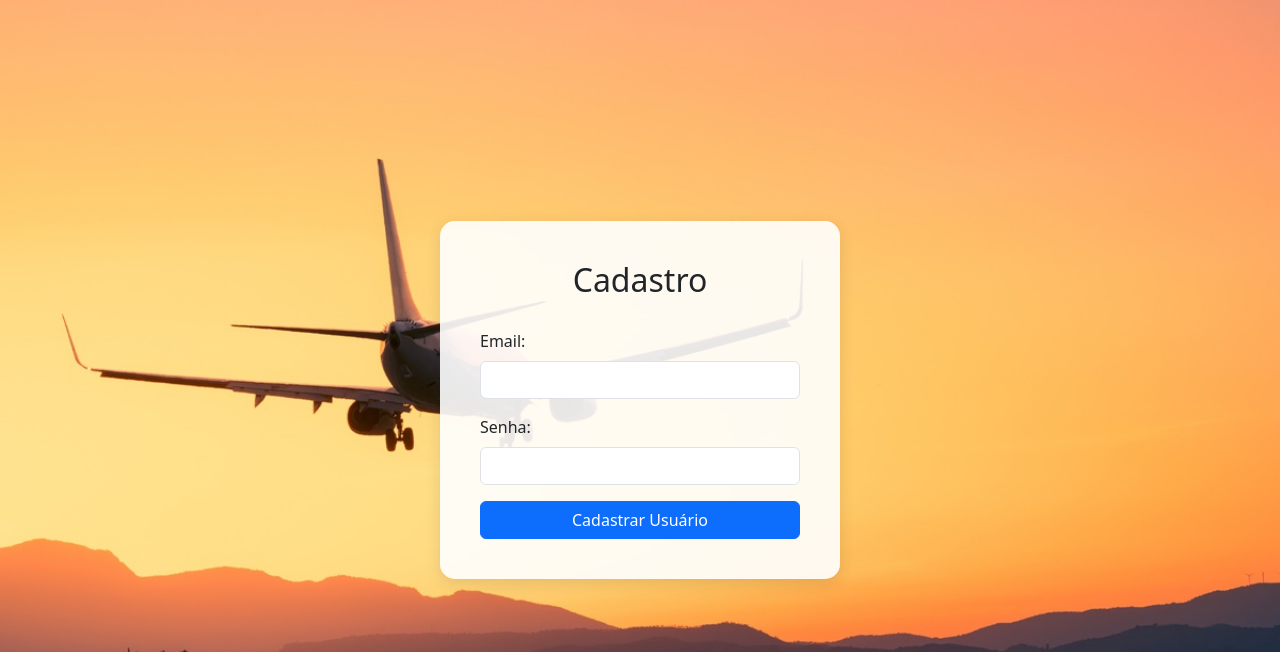
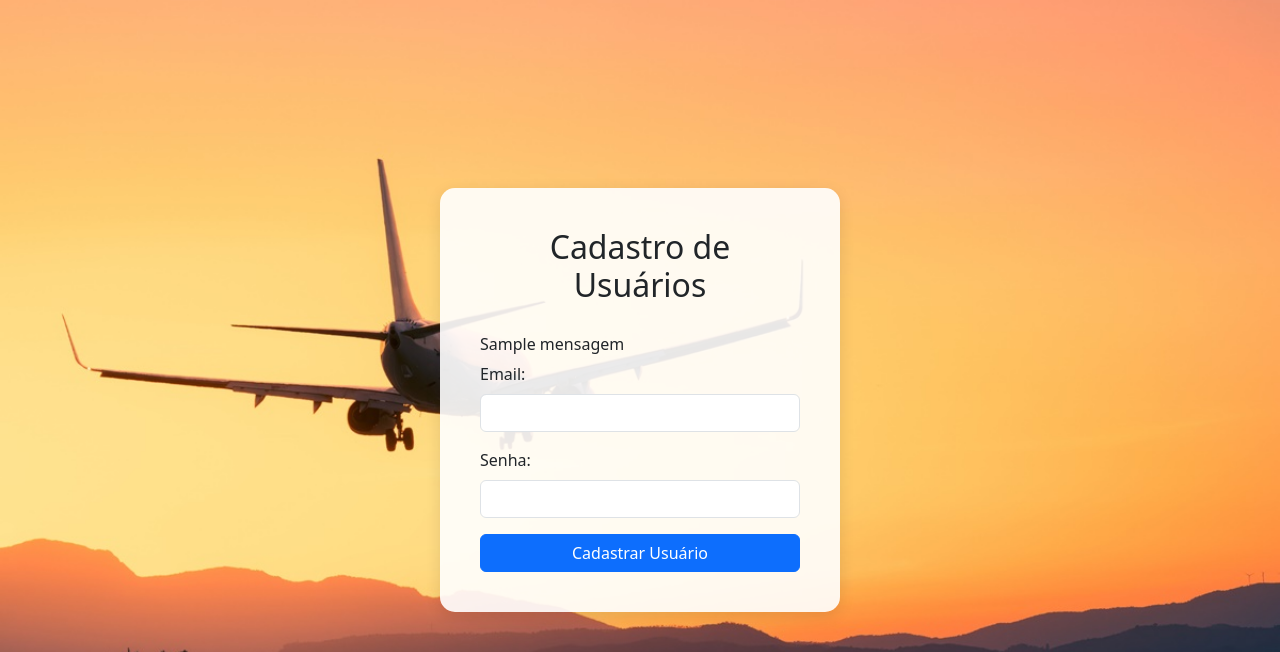
Before and after one commit to oliveirabrunoa/Case_ANAC, a Flask app: template templates/cadastro.html in a window 1280 px wide. Shown: the top 652 px of the page. Run offline with Flask 3, Linux system fonts and the light colour scheme; the template is opened without the code that fills it: most values are stand-ins (such as "Sample title", 1, 10 or a date in 2020); some libraries are stand-ins or nearby versions.

Commit message:
Ajustes de layout das paginas de login

```diff
--- a/authenticate/views.py
+++ b/authenticate/views.py
@@ -21,7 +21,7 @@ def cadastro():
     senha = request.form['senhaForm']
 
     if models.User.query.filter_by(email=email).first():
-        return render_template('usuario_existente.html')
+        return render_template('cadastro.html', mensagem='Já existe um usuário com este e-mail!')
 
     novo_usuario = models.User(email =email, password = senha)
     db.session.add(novo_usuario)
@@ -40,7 +40,7 @@ def login():
 
     usuario = models.User.query.filter_by(email=email, password=senha).first()
     if not usuario:
-        return "e-mail ou senha incorretos"
+        return render_template('login.html', mensagem="Usuário e/ou senha incorretos")
 
     login_user(usuario)
     return redirect(url_for('project_anac.filtro_data'))
--- a/templates/cadastro.html
+++ b/templates/cadastro.html
@@ -32,7 +32,10 @@
 </head>
 <body>
     <div class="register-container">
-        <h2>Cadastro</h2>
+        <h2>Cadastro de Usuários</h2>
+        {% if mensagem %}
+           <h6>{{mensagem}}</h6>
+        {% endif %}
         <form action="/cadastro" method="POST">
             <div class="mb-3">
                 <label for="emailForm" class="form-label">Email:</label>
--- a/templates/login.html
+++ b/templates/login.html
@@ -33,6 +33,9 @@
 <body>
     <div class="login-container">
         <h2>Login</h2>
+        {% if mensagem %}
+            <h6>{{mensagem}}</h6>
+        {% endif %}
         <form action="/login" method="POST">
             <div class="mb-3">
                 <label for="emailForm" class="form-label">Email:</label>
```
